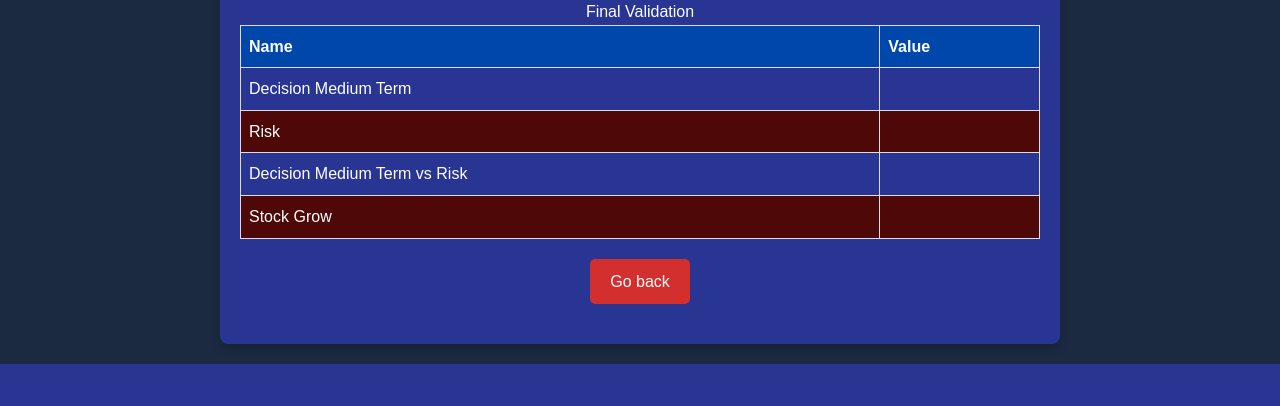
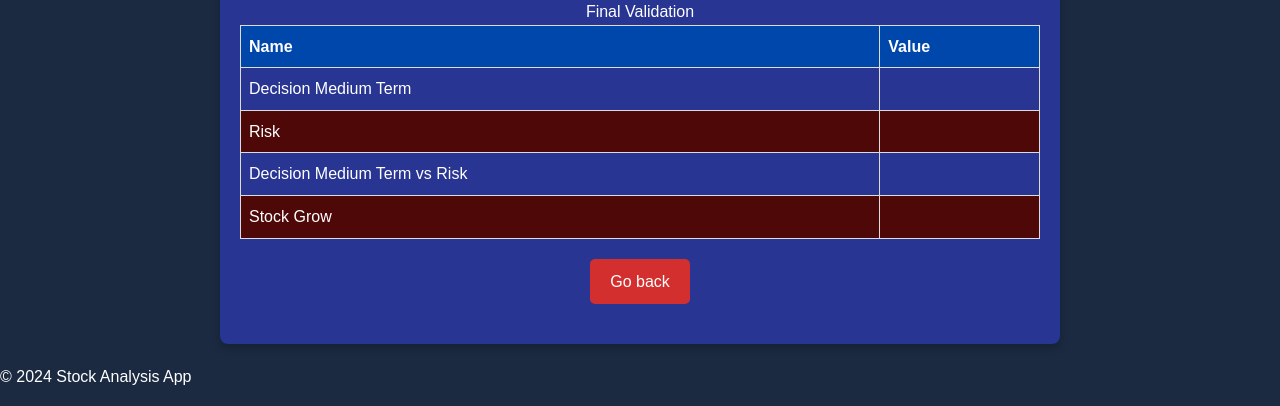
Before and after one commit to ZioGuillo/finbiz_api_app, a Flask app: template app/templates/analysis_results.html in a window 1280 px wide. Shown: the part 2121-2527 px from the top of the page. Before the commit the page ends 2485 px from the top, so only its background shows below. Run offline with Flask 3, Linux system fonts and the light colour scheme; the template is opened without the code that fills it, so the values that code supplies are empty; parts of the project's set-up code (start-up, migrations or seed data) failed here and were passed over; some libraries are stand-ins or nearby versions.

Commit message:
Add footer to analysis_results.html

```diff
--- a/app/templates/analysis_results.html
+++ b/app/templates/analysis_results.html
@@ -207,5 +207,8 @@
 
         <a href="/" class="button">Go back</a>
     </div>
+    <footer>
+        <p>© 2024 Stock Analysis App</p>
+
 </body>
 </html>
```
